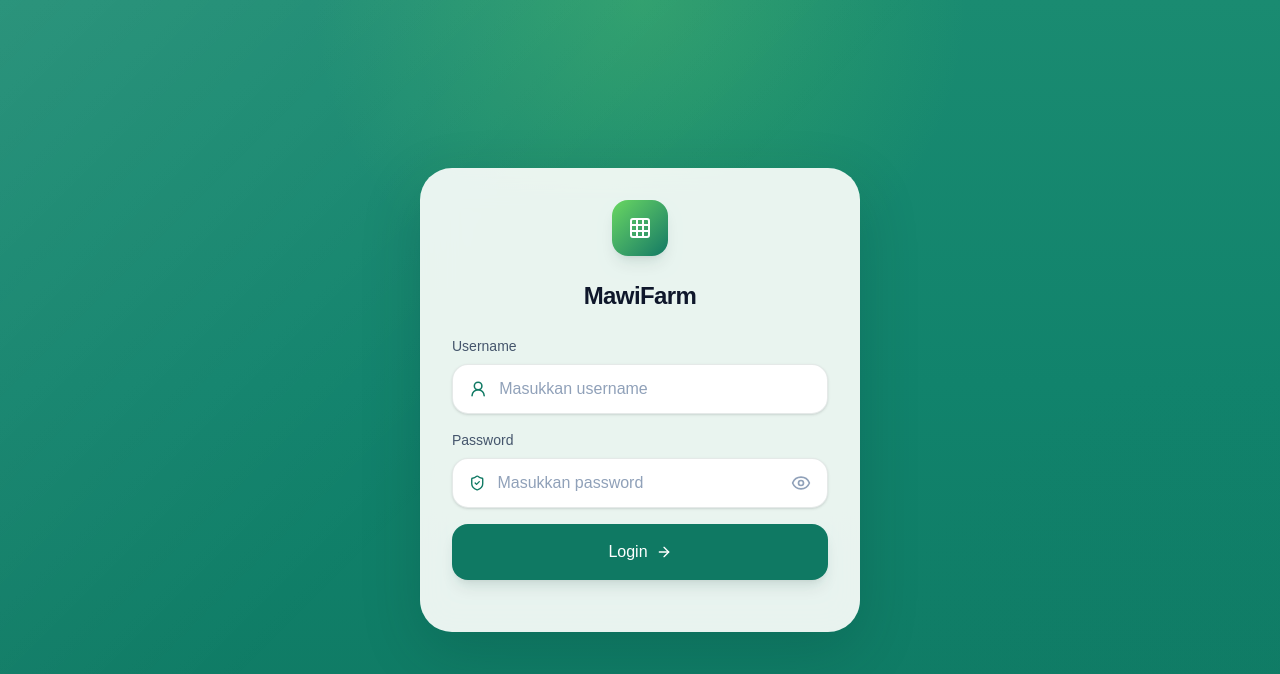
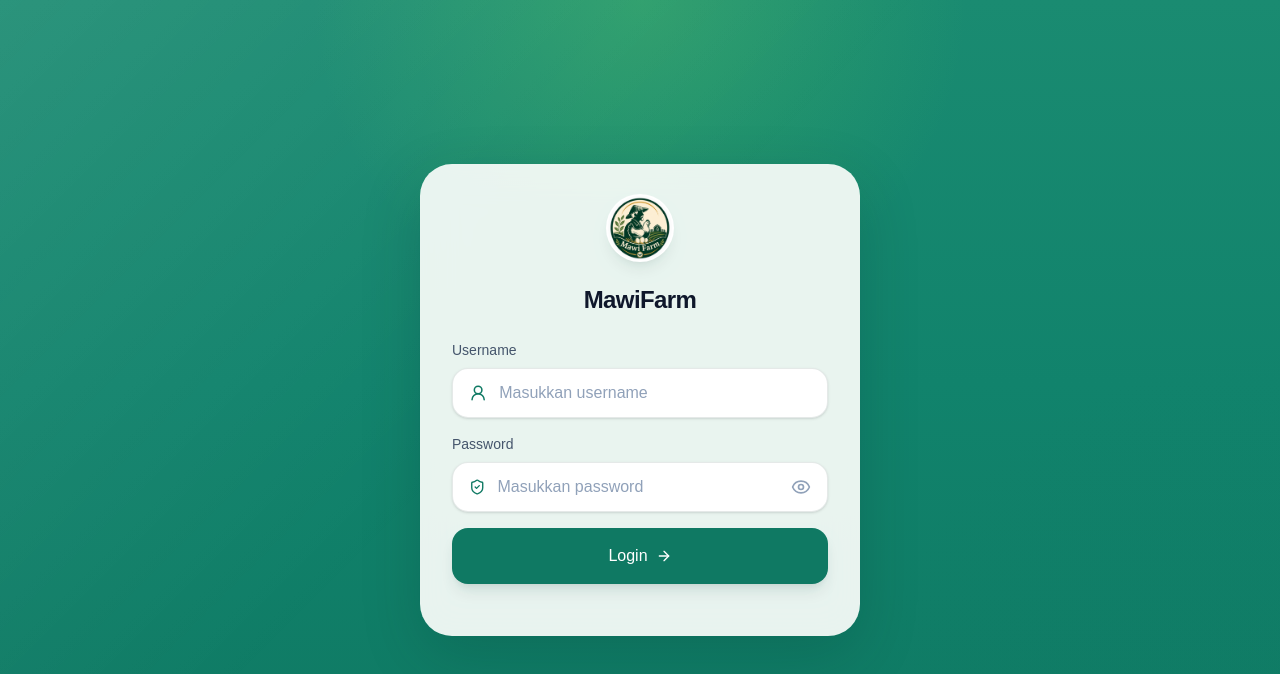
Before and after one commit to ZakyAthahillah/mawifarm, a Next.js app: page /login in a window 1280 px wide. Shown: the top 674 px of the page. Built offline with nearby package versions, Linux system fonts and the light colour scheme; no server answers.

Commit message:
adding logo

```diff
--- a/src/app/login/page.tsx
+++ b/src/app/login/page.tsx
@@ -1,5 +1,5 @@
 import { LoginForm } from "@/components/auth-forms";
-import { Grid3X3 } from "lucide-react";
+import Image from "next/image";
 
 export default function LoginPage() {
   return (
@@ -8,8 +8,15 @@
 
       <section className="glass-panel w-full max-w-[440px] rounded-[32px] p-6 sm:p-8">
         <div className="mb-6 flex items-center justify-center">
-          <div className="grid h-14 w-14 place-items-center rounded-2xl bg-gradient-to-br from-[#69d85f] to-[#0f7963] text-white shadow-lg shadow-emerald-950/10">
-            <Grid3X3 className="h-6 w-6" />
+          <div className="relative h-16 w-16 overflow-hidden rounded-full bg-white shadow-lg shadow-emerald-950/10 ring-2 ring-white">
+            <Image
+              src="/mawi-farm-logo.png"
+              alt="Mawi Farm"
+              fill
+              sizes="64px"
+              className="object-cover"
+              priority
+            />
           </div>
         </div>
 
--- a/src/components/app-shell.tsx
+++ b/src/components/app-shell.tsx
@@ -4,7 +4,6 @@
   BarChart3,
   ClipboardList,
   FileClock,
-  Grid3X3,
   LayoutDashboard,
   LogOut,
   Menu,
@@ -16,6 +15,7 @@
   Warehouse,
   Waves,
 } from "lucide-react";
+import Image from "next/image";
 import Link from "next/link";
 import { usePathname, useRouter } from "next/navigation";
 import { useEffect, useMemo, useState, type ComponentType, type ReactNode } from "react";
@@ -129,9 +129,7 @@
           <div className="flex h-full w-full flex-col">
               <div className="flex items-center justify-between gap-3 border-b border-slate-200 px-5 py-5">
                 <div className="flex items-center gap-3 overflow-hidden">
-                  <div className="grid h-11 w-11 place-items-center rounded-2xl bg-gradient-to-br from-[#69d85f] to-[#1aa37c] text-white shadow-lg shadow-emerald-900/15">
-                    <Grid3X3 className="h-5 w-5" />
-                  </div>
+                  <MawiFarmLogo className="h-11 w-11" />
                 </div>
               <button
                 type="button"
@@ -199,9 +197,7 @@
         >
           <div className="flex h-full flex-col">
             <div className="flex items-center justify-between border-b border-slate-200 px-5 py-5">
-              <div className="grid h-11 w-11 place-items-center rounded-2xl bg-gradient-to-br from-[#69d85f] to-[#1aa37c] text-white shadow-lg shadow-emerald-900/15">
-                <Grid3X3 className="h-5 w-5" />
-              </div>
+              <MawiFarmLogo className="h-11 w-11" />
               <button
                 type="button"
                 onClick={() => setMobileOpen(false)}
@@ -297,3 +293,18 @@
     </div>
   );
 }
+
+function MawiFarmLogo({ className }: { className: string }) {
+  return (
+    <div className={`relative shrink-0 overflow-hidden rounded-full bg-white shadow-lg shadow-emerald-900/15 ring-2 ring-emerald-50 ${className}`}>
+      <Image
+        src="/mawi-farm-logo.png"
+        alt="Mawi Farm"
+        fill
+        sizes="44px"
+        className="object-cover"
+        priority
+      />
+    </div>
+  );
+}
```
Also changed, not shown: public/mawi-farm-logo.png (added).
